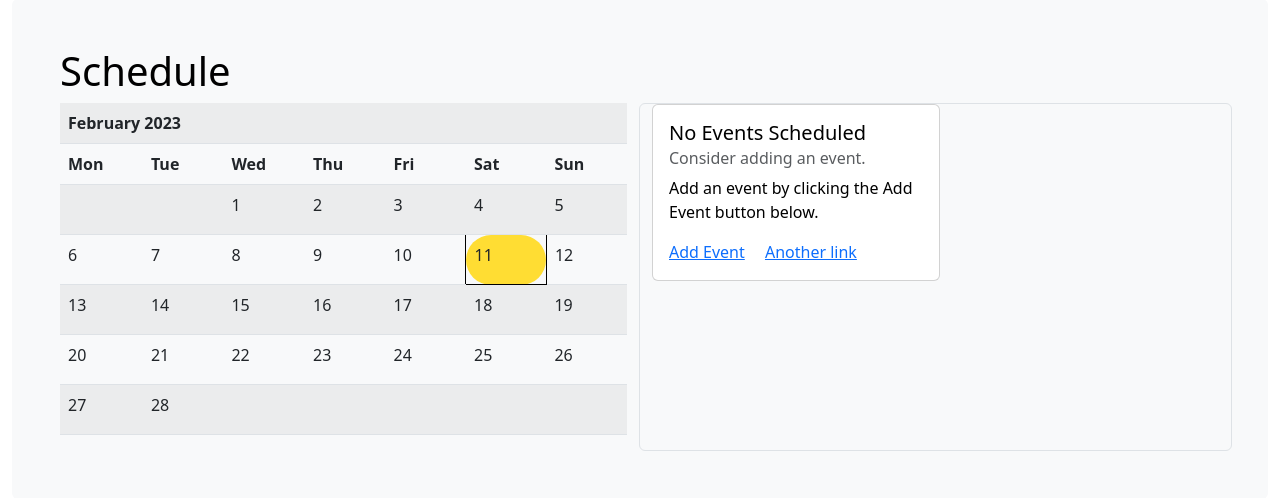
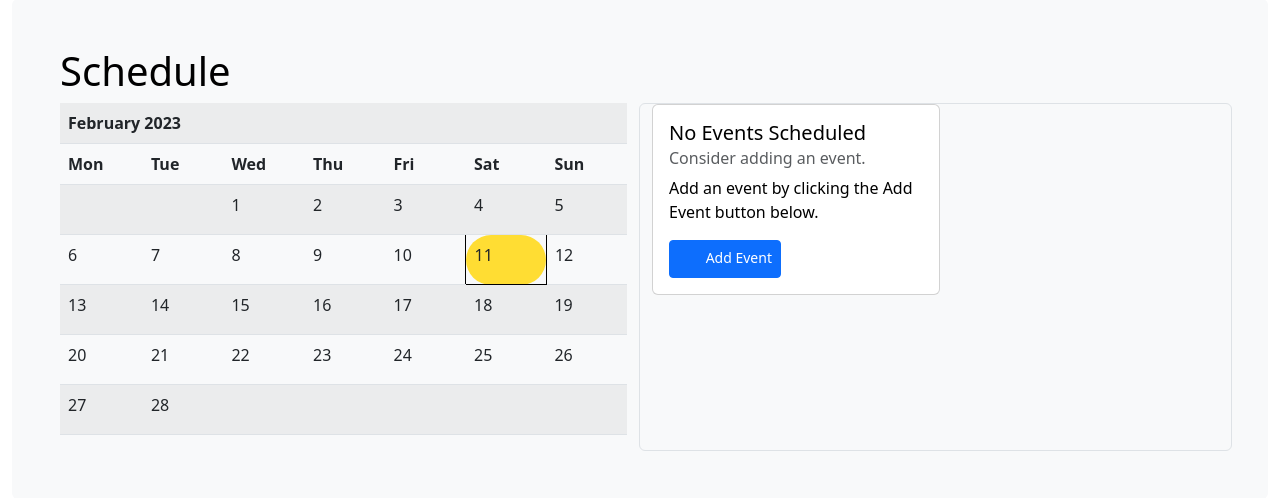
Before and after one commit to moemyself3/ObsPortal, a Django app: page /scheduler/ in a window 1280 px wide. Shown: the part 137-635 px from the top of the page. Run offline with Django 4.2, Linux system fonts and the light colour scheme; parts of the project's set-up code (start-up, migrations or seed data) failed here and were passed over; some libraries are stand-ins or nearby versions.

Commit message:
change card-link to buttons

```diff
--- a/obsportal/scheduler/templates/scheduler/navbar.html
+++ b/obsportal/scheduler/templates/scheduler/navbar.html
@@ -3,7 +3,7 @@
     <div class="px-3 py-1 bg-secondary text-white">
       <div class="container">
         <div class="d-flex flex-wrap align-items-center justify-content-center justify-content-lg-start">
-        <a href="." class="d-flex align-items-center my-2 my-lg-0 me-lg-auto text-white text-decoration-none">
+            <a href="{% url 'scheduler:index' %}" class="d-flex align-items-center my-2 my-lg-0 me-lg-auto text-white text-decoration-none">
             <svg class="bi me-2" width="40" height="32" fill="currentColor" role="img" aria-label="Moon stars"><use xlink:href="{% static 'bootstrap-icons-1.8.3/bootstrap-icons.svg' %}#calendar2-range"></use></svg>
         <span class="fs-4">Scheduler</span>
           </a>
--- a/obsportal/scheduler/templates/scheduler/schedule.html
+++ b/obsportal/scheduler/templates/scheduler/schedule.html
@@ -21,8 +21,14 @@
                 <p class="card-text">
                 {{ event.description }}
                 </p>
-                <a href="#" class="card-link">Edit Event</a>
-                <a href="#" class="card-link">Event details</a>
+                <div class="btn-group">
+                    <a class="btn btn-primary btn-sm" href="#" role="button">Event Details</a>
+                    <a class="btn btn-primary btn-sm" href="#" role="button">
+                    <use xlink:href="{% static 'bootstrap-icons-1.8.3/bootstrap-icons.svg' %}#pencil"></use>
+                    </svg>
+                        Edit Event
+                    </a>
+                </div>
               </div>
             </div>
             {% endfor %}
@@ -35,8 +41,13 @@
                 <p class="card-text">
                     Add an event by clicking the Add Event button below.
                 </p>
-                <a href="#" class="card-link">Add Event</a>
-                <a href="#" class="card-link">Another link</a>
+
+                <a class="btn btn-primary btn-sm" href="{% url 'scheduler:add-event' %}" role="button">
+                <svg class="bi d-inline mx-auto mb-1" width="24" height="24" fill="currentColor">
+                        <use xlink:href="{% static 'bootstrap-icons-1.8.3/bootstrap-icons.svg' %}#calendar-plus"></use>
+                    </svg>
+
+                Add Event</a>
               </div>
             </div>
             {% endif %}
```
